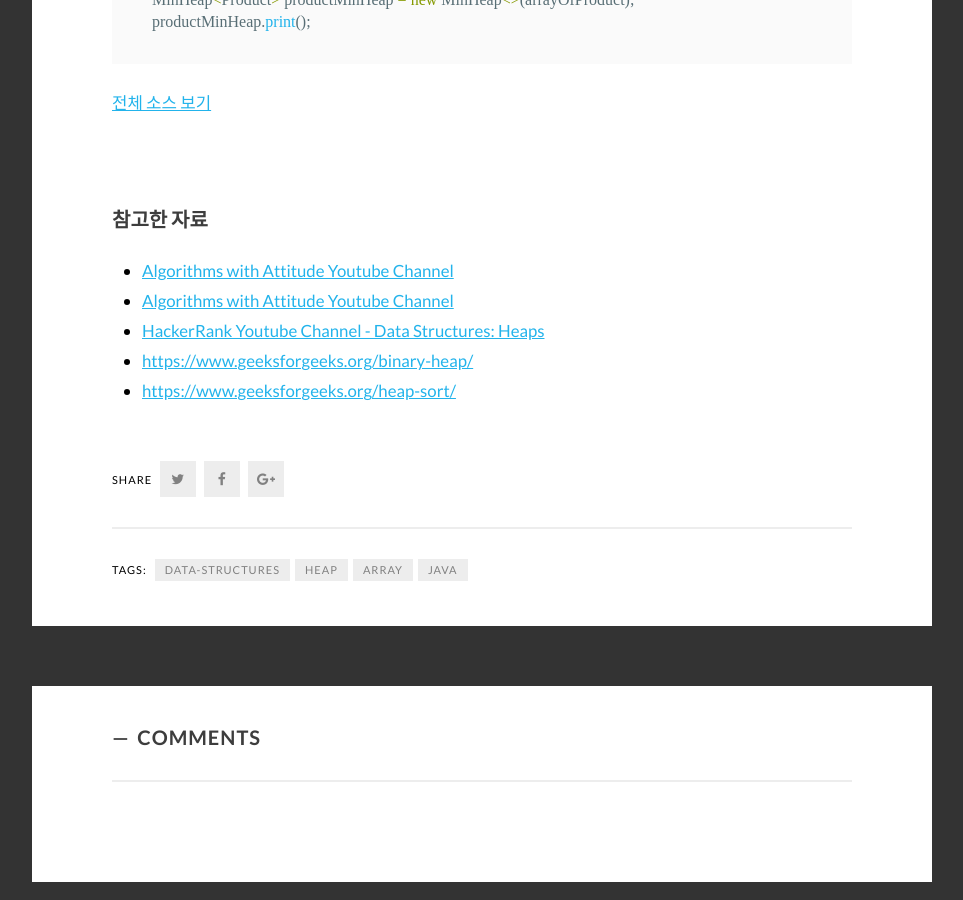
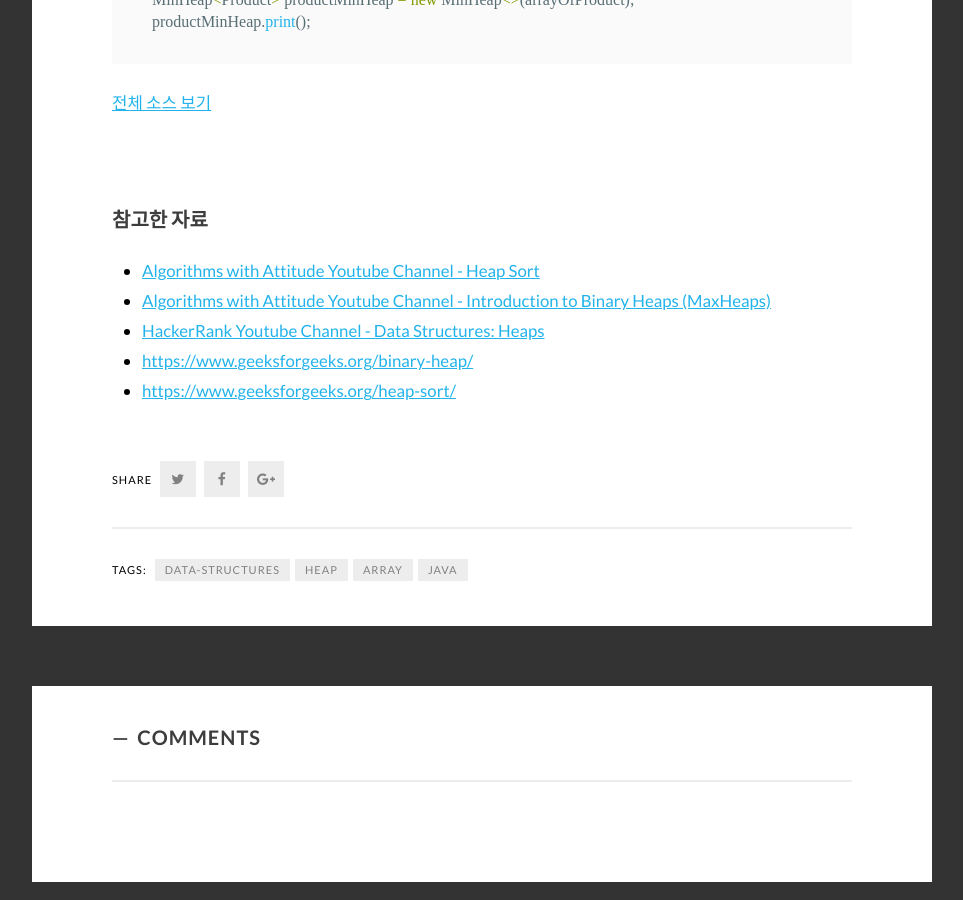
Before and after one commit to yaboong/yaboong.github.io, a Jekyll site: the page built from _posts/2018-02-10-2_array-advanced-heap-and-heapsort.md, in a window 1280 px wide and 900 px high, scrolled down 12872 px. Shown: the whole window, without its empty margins (8-971 px from the left). Built offline with Jekyll 4.4.1, drawn with Linux system fonts in a browser that asks for light colours; some web fonts are replaced; comment, search, counter and statistics services are not loaded.

Commit message:
참고한 자료 링크 제목 변경 (유튜브 채널 이름만 쓰니까 똑같은 게 많아서 헷갈림)

```diff
--- a/_posts/2018-02-10-2_array-advanced-heap-and-heapsort.md
+++ b/_posts/2018-02-10-2_array-advanced-heap-and-heapsort.md
@@ -400,8 +400,8 @@ productMinHeap.print();
 <br/>
 
 #### 참고한 자료
-* <a target="_blank" href="https://www.youtube.com/watch?v=onlhnHpGgC4">Algorithms with Attitude Youtube Channel</a>
-* <a target="_blank" href="https://www.youtube.com/watch?v=WCm3TqScBM8">Algorithms with Attitude Youtube Channel</a>
+* <a target="_blank" href="https://www.youtube.com/watch?v=onlhnHpGgC4">Algorithms with Attitude Youtube Channel - Heap Sort</a>
+* <a target="_blank" href="https://www.youtube.com/watch?v=WCm3TqScBM8">Algorithms with Attitude Youtube Channel - Introduction to Binary Heaps (MaxHeaps)</a>
 * <a target="_blank" href="https://www.youtube.com/watch?v=t0Cq6tVNRBA">HackerRank Youtube Channel - Data Structures: Heaps</a>
 * <a target="_blank" href="https://www.geeksforgeeks.org/binary-heap/">https://www.geeksforgeeks.org/binary-heap/</a>
 * <a target="_blank" href="https://www.geeksforgeeks.org/heap-sort/">https://www.geeksforgeeks.org/heap-sort/</a>
```
Also changed, not shown: _posts/2018-02-05-dynamic-programming-1.md (+1 -1 lines), _posts/2018-02-08-linked-list-1-basic.md (+1 -1 lines).
